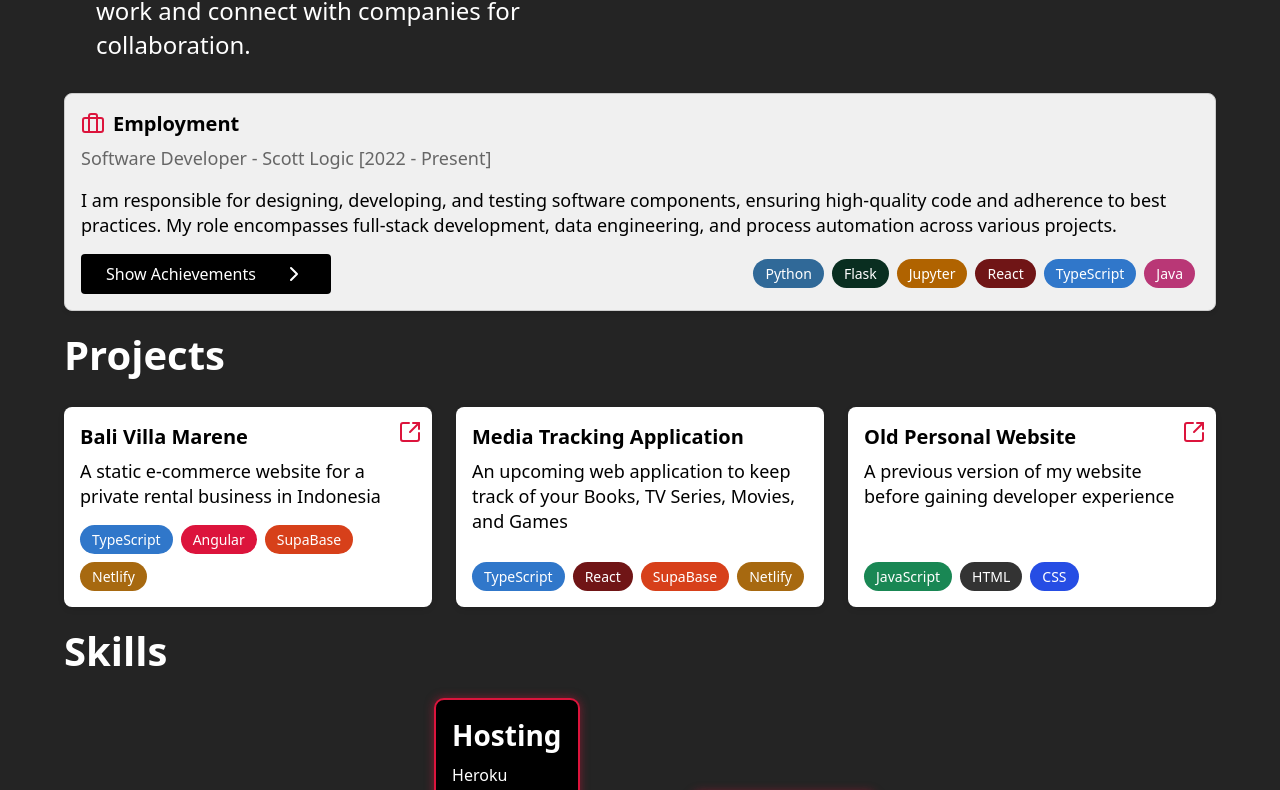
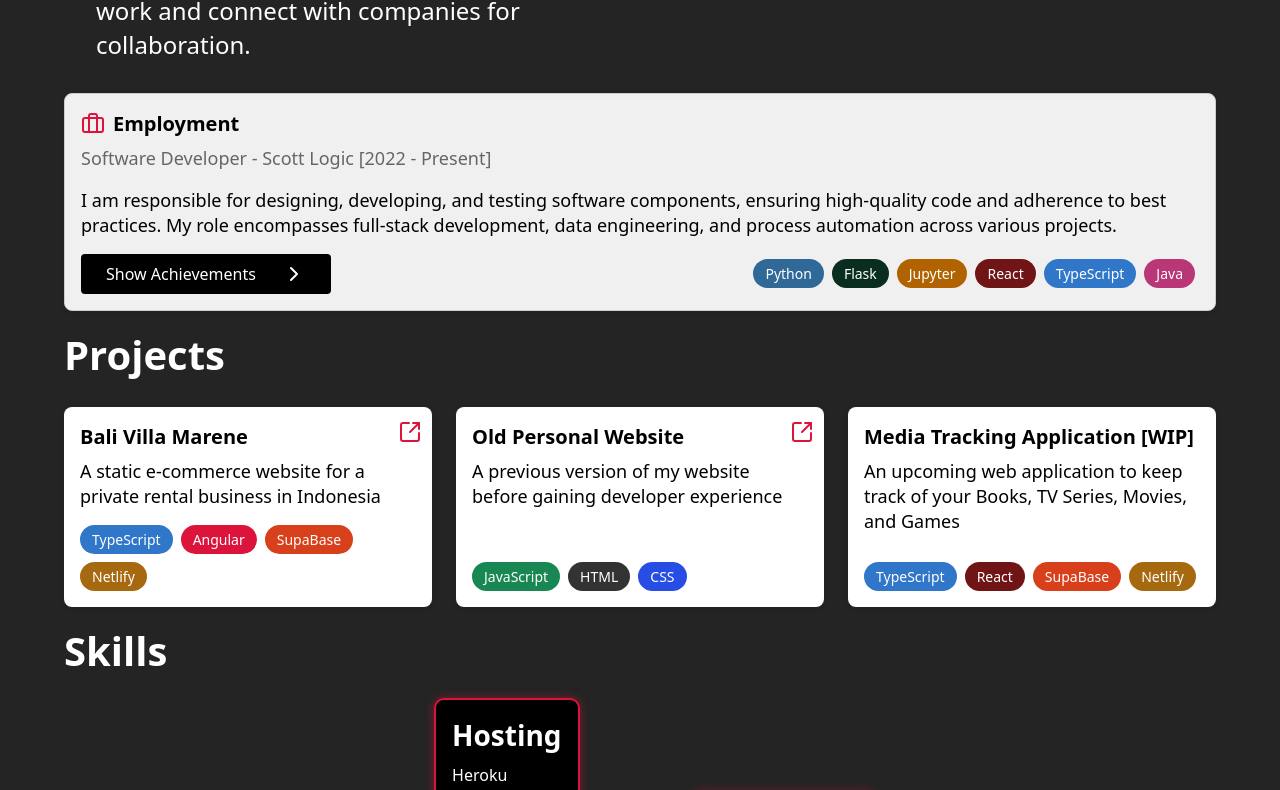
Before and after one commit to AlexanderVerheecke/personal-website, a React (Vite) app: page / in a window 1280 px wide. Shown: the part 465-1255 px from the top of the page. Built offline with nearby package versions, Linux system fonts and the light colour scheme.

Commit message:
project order

```diff
--- a/src/components/projects/Projects.tsx
+++ b/src/components/projects/Projects.tsx
@@ -73,17 +73,17 @@ const Projects = () => {
       languages: ["TypeScript", "Angular", "SupaBase", "Netlify"],
     },
     {
-      title: "Media Tracking Application",
-      description:
-        "An upcoming web application to keep track of your Books, TV Series, Movies, and Games",
-      languages: ["TypeScript", "React", "SupaBase", "Netlify"],
-    },
-    {
       title: "Old Personal Website",
       description:
         "A previous version of my website before gaining developer experience",
       languages: ["JavaScript", "HTML", "CSS"],
       link: "/old-website",
+    },
+    {
+      title: "Media Tracking Application [WIP]",
+      description:
+        "An upcoming web application to keep track of your Books, TV Series, Movies, and Games",
+      languages: ["TypeScript", "React", "SupaBase", "Netlify"],
     },
   ];
 
```
